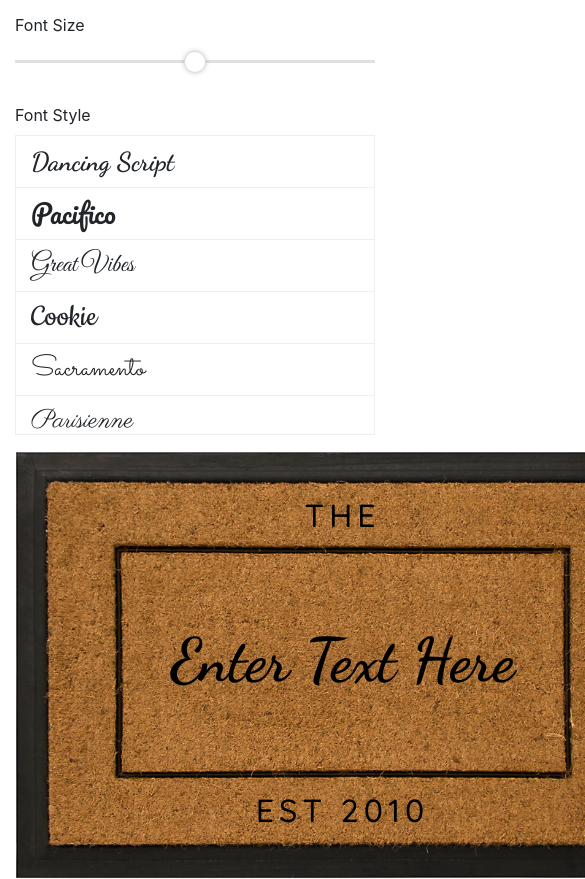
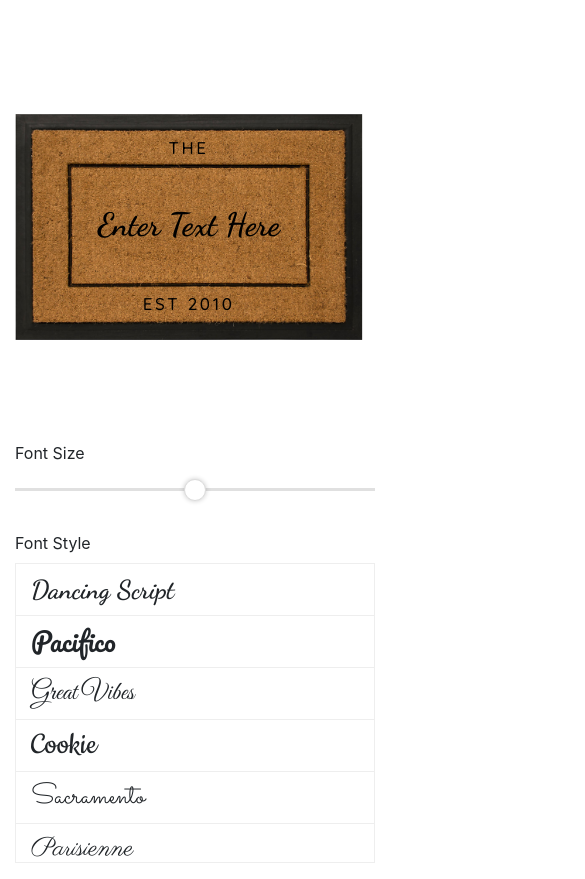
Before and after one commit to AliciaThomson/tillies, a plain HTML site: page index.html in a window 390 px wide. Shown: the part 211-1090 px from the top of the page, 585 px wide, since content can reach past the window. Drawn offline with nearby package versions, Linux system fonts and the light colour scheme; a web font is replaced by a local one.

Commit message:
Added error handeling to the font style selection

```diff
--- a/css/styles.css
+++ b/css/styles.css
@@ -102,6 +102,10 @@
 }
 .clicker-script {
     font-family: 'Clicker Script', cursive
+}
+.door-mat-design-wrapper {
+    width:100%;
+    overflow: auto;
 }
 .door-mat-design-window {
     background-image:url('images/door-mat-border-2.jpg');
@@ -210,3 +214,22 @@
 .door-mat-design-window #custom-name-text:-moz-placeholder { /* Firefox 18- */
     color: #000;
 }
+
+@media screen and (max-width: 1200px) {
+    .door-mat-design-window {
+        transform: scale(0.9);
+        transform-origin: left;
+    }
+}
+@media screen and (max-width: 768px) {
+
+    .door-mat-design-window {
+        transform: scale(0.7);
+    }
+}
+@media screen and (max-width: 500px) {
+
+    .door-mat-design-window {
+        transform: scale(0.53);
+    }
+}
--- a/index.html
+++ b/index.html
@@ -24,24 +24,8 @@
         <section>
             <div class="container">
                 <div class="row">
-                    <div class="col-sm-4">
-                        <label for="font-size-range">Font Size</label>
-                        <input type="range" id="font-size-range" min="5" max="10" step=".05">
-                        <label for="font-size-range">Font Style</label>
-                        <ul class="font-styles">
-                            <li class="dancing-script">Dancing Script</li>
-                            <li class="pacifico">Pacifico</li>
-                            <li class="great-vibes">Great Vibes</li>
-                            <li class="cookie">Cookie</li>
-                            <li class="sacramento">Sacramento</li>
-                            <li class="parisienne">Parisienne</li>
-                            <li class="rochester">Rochester</li>
-                            <li class="norican">Norican</li>
-                            <li class="clicker-script">Clicker Script</li>
-                        </ul>
-                    </div>
-                    <!-- /.col-sm-6 -->
-                    <div class="col-sm-8">
+                    <div class="col-lg-8">
+                        <div class="door-mat-design-wrapper">
                             <div class="door-mat-design-window">
                                 <div class="custom-text">
                                     <span class="label-text">
@@ -64,7 +48,25 @@
                                 </div>
                             </div>
                         </div>
-                    <!-- /.col-sm-6 -->
+                    </div>
+                    <!-- /.col-lg-8 -->
+                    <div class="col-lg-4">
+                        <label for="font-size-range">Font Size</label>
+                        <input type="range" id="font-size-range" min="5" max="10" step=".05">
+                        <label for="font-size-range">Font Style</label>
+                        <ul class="font-styles">
+                            <li class="dancing-script">Dancing Script</li>
+                            <li class="pacifico">Pacifico</li>
+                            <li class="great-vibes">Great Vibes</li>
+                            <li class="cookie">Cookie</li>
+                            <li class="sacramento">Sacramento</li>
+                            <li class="parisienne">Parisienne</li>
+                            <li class="rochester">Rochester</li>
+                            <li class="norican">Norican</li>
+                            <li class="clicker-script">Clicker Script</li>
+                        </ul>
+                    </div>
+                    <!-- /.col-lg-4 -->
                 </div>
                 <!-- /.row -->
             </div>
--- a/js/scripts.js
+++ b/js/scripts.js
@@ -10,8 +10,10 @@ $(document).ready(function () {
     }
     $('.font-styles li').click(function () {
         var font_style = $(this).attr('class');
-        selectFontStyle(font_style);
-        setQueryVariable('style', font_style);
+        if (!$(this).hasClass('selected')) {
+            selectFontStyle(font_style);
+            setQueryVariable('style', font_style);
+        }
     });
     function selectFontStyle(font_style) {
         $('#custom-name-text').attr({ 'class': font_style });
```
Lines whose indentation alone changed are shown as unchanged.
